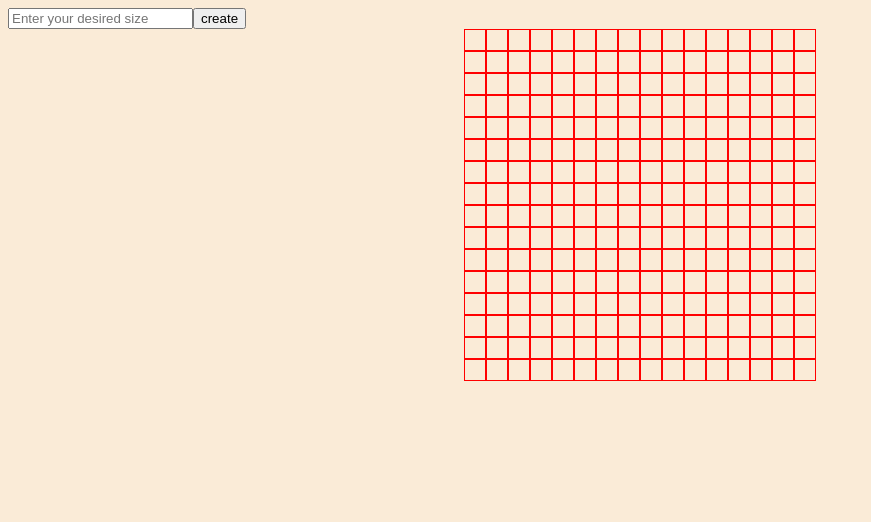
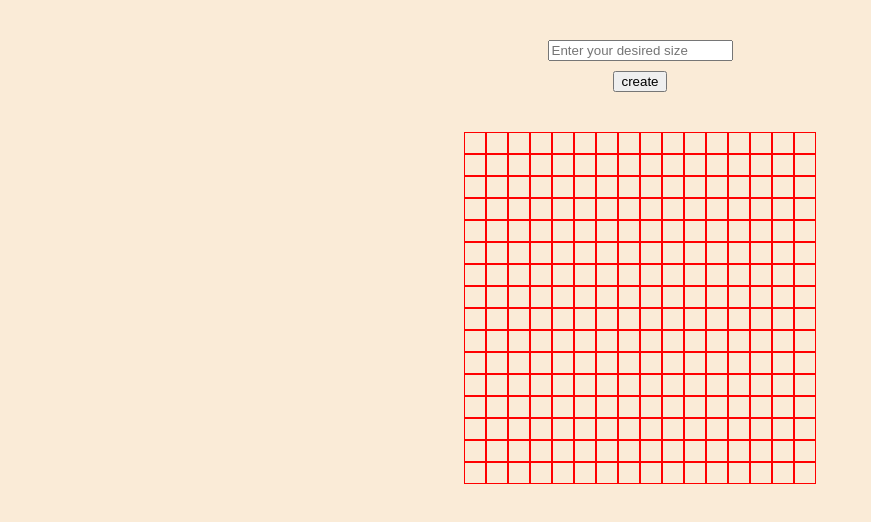
Before and after one commit to abeltsew/Etch-A-Sketch, a plain HTML site: page index.html in a window 1280 px wide. Shown: the whole page, without its empty margins (0-871 px from the left). Drawn offline with Linux system fonts and the light colour scheme.

Commit message:
added limit

```diff
--- a/index.html
+++ b/index.html
@@ -10,6 +10,14 @@
       body {
         background-color: antiquewhite;
       }
+      .header {
+        display: flex;
+        flex-direction: column;
+        justify-content: center;
+        align-items: center;
+        gap: 10px;
+        margin: 40px;
+      }
       .container {
         display: flex;
         justify-content: center;
@@ -19,9 +27,9 @@
         flex-direction: column;
       }
       .pixel {
-        border: 1px solid red;
         height: 20px;
         width: 20px;
+        border: 1px solid red;
       }
     </style>
     <title>Document</title>
@@ -29,6 +37,8 @@
   <body>
     <script>
       let size = 0;
+      const header = document.createElement("div");
+      header.classList = "header";
       const body = document.getElementsByTagName("body")[0];
       const input = document.createElement("input");
       input.placeholder = "Enter your desired size";
@@ -39,8 +49,9 @@
       const btn = document.createElement("button");
       btn.innerHTML = "create";
       btn.type = "submit";
-      body.appendChild(input);
-      body.appendChild(btn);
+      body.appendChild(header);
+      header.appendChild(input);
+      header.appendChild(btn);
       const drawPad = () => {
         container.innerHTML = "";
         sketch(size);
@@ -53,6 +64,14 @@
       container.classList = "container";
 
       const sketch = (size) => {
+        if (size > 100) {
+          const h1 = document.createElement("h1");
+          h1.style.color = "red";
+          h1.innerHTML =
+            "you are gonna blow up the pc, max is 100".toLocaleUpperCase();
+          container.appendChild(h1);
+          return;
+        }
         for (let i = 0; i < size; i++) {
           const row = document.createElement("div");
           row.classList = "row";
```
